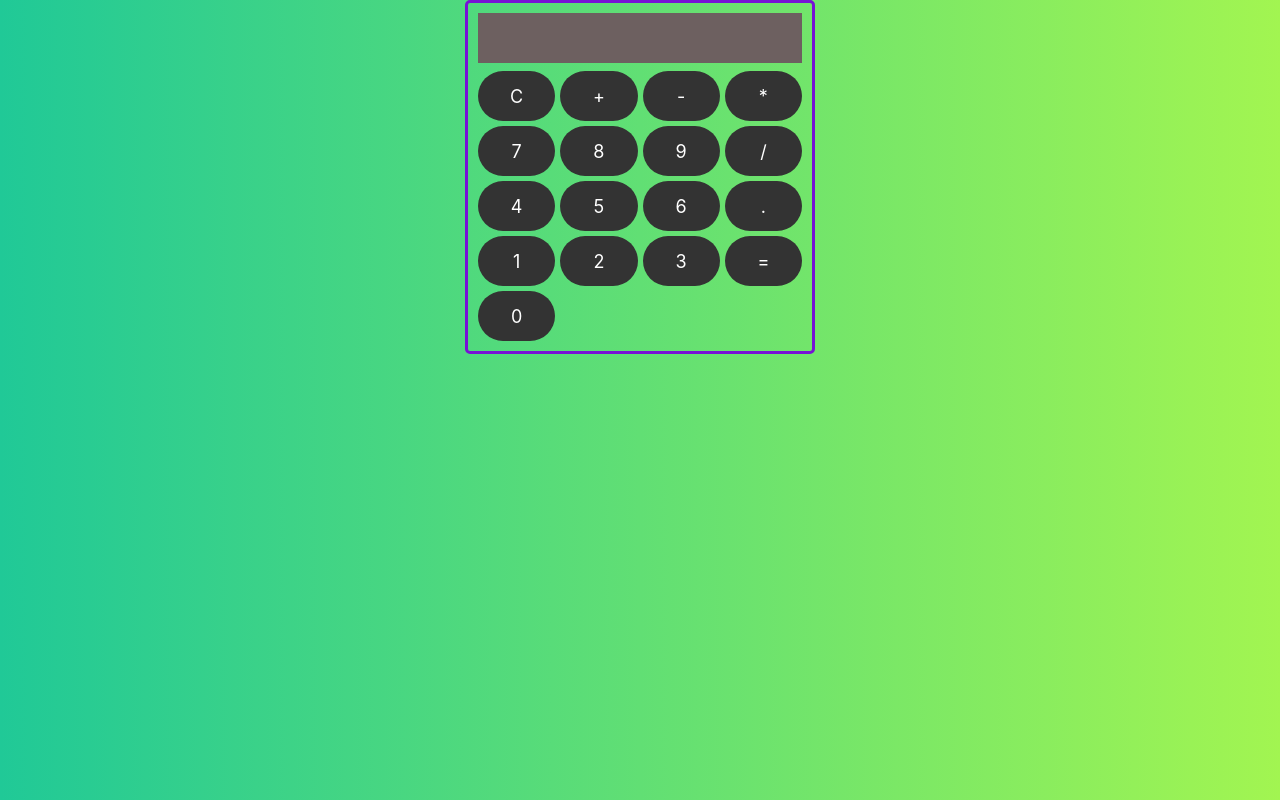
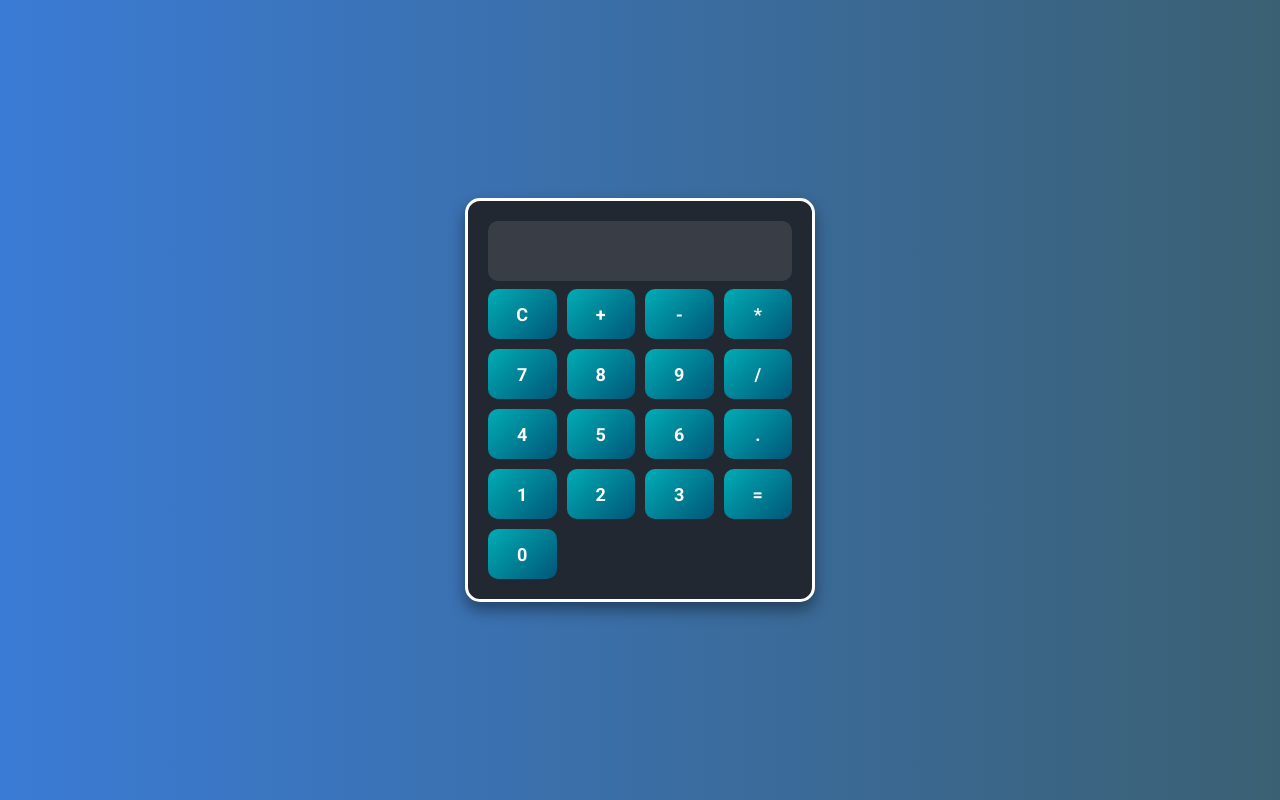
Before and after one commit to saiteja7065/CALCULATOR, a plain HTML site: page index.html in a window 1280 px wide. Drawn offline with nearby package versions, Linux system fonts and the light colour scheme; a web font is replaced by a local one.

Commit message:
Update style.css

```diff
--- a/style.css
+++ b/style.css
@@ -1,43 +1,62 @@
-@import url('https://fonts.googleapis.com/css2?family=Bree+Serif&family=Caveat:wght@400;700&family=Lobster&family=Monoton&family=Open+Sans:ital,wght@0,400;0,700;1,400;1,700&family=Playfair+Display+SC:ital,wght@0,400;0,700;1,700&family=Playfair+Display:ital,wght@0,400;0,700;1,700&family=Roboto:ital,wght@0,400;0,700;1,400;1,700&family=Source+Sans+Pro:ital,wght@0,400;0,700;1,700&family=Work+Sans:ital,wght@0,400;0,700;1,700&display=swap');
+@import url('https://fonts.googleapis.com/css2?family=Roboto:wght@400;700&display=swap');
 
-.cal-bg-container{
-    background: linear-gradient(to right, #20c997, #a2f551);
-    height:100vh;
+.cal-bg-container {
+    background: linear-gradient(to right, #3a7bd5, #3a6073);
+    height: 100vh;
+    display: flex;
+    justify-content: center;
+    align-items: center;
+    font-family: 'Roboto', sans-serif;
 }
+
 .calculator {
     width: 350px;
     margin: 0 auto;
-    border: 3px solid #7712d5;
-    border-radius: 5px;
-    padding: 10px;
+    border: 3px solid #ffffff;
+    border-radius: 15px;
+    padding: 20px;
+    background-color: #222831;
+    box-shadow: 0px 8px 15px rgba(0, 0, 0, 0.4);
 }
 
 .display {
     width: 100%;
-    height: 50px;
-    font-size: 20px;
-    background-color: #6d6060;
+    height: 60px;
+    font-size: 22px;
+    background-color: #393e46;
     border: none;
+    border-radius: 10px;
     padding: 10px;
-    color: white;
+    color: #eeeeee;
+    text-align: right;
 }
 
 .button-grid {
     display: grid;
     grid-template-columns: repeat(4, 1fr);
-    gap: 5px;
+    gap: 10px;
+    margin-top: 20px;
 }
 
 .button-grid button {
     width: 100%;
     height: 50px;
-    background-color: #333333;
+    background: linear-gradient(135deg, #00adb5, #005678);
+    color: white;
     border: none;
     font-size: 18px;
+    font-weight: bold;
     cursor: pointer;
-    border-radius: 25px;
+    border-radius: 10px;
+    transition: background 0.3s, transform 0.2s;
 }
 
 .button-grid button:hover {
-    background-image:linear-gradient(rgb(222, 66, 243),rgba(0, 221, 235, 1))  ;
+    background: linear-gradient(135deg, #1c7ed6, #1a73e8);
+    transform: scale(1.1);
 }
+
+.button-grid button:active {
+    transform: scale(0.95);
+    background: linear-gradient(135deg, #009688, #004d40);
+}
```
